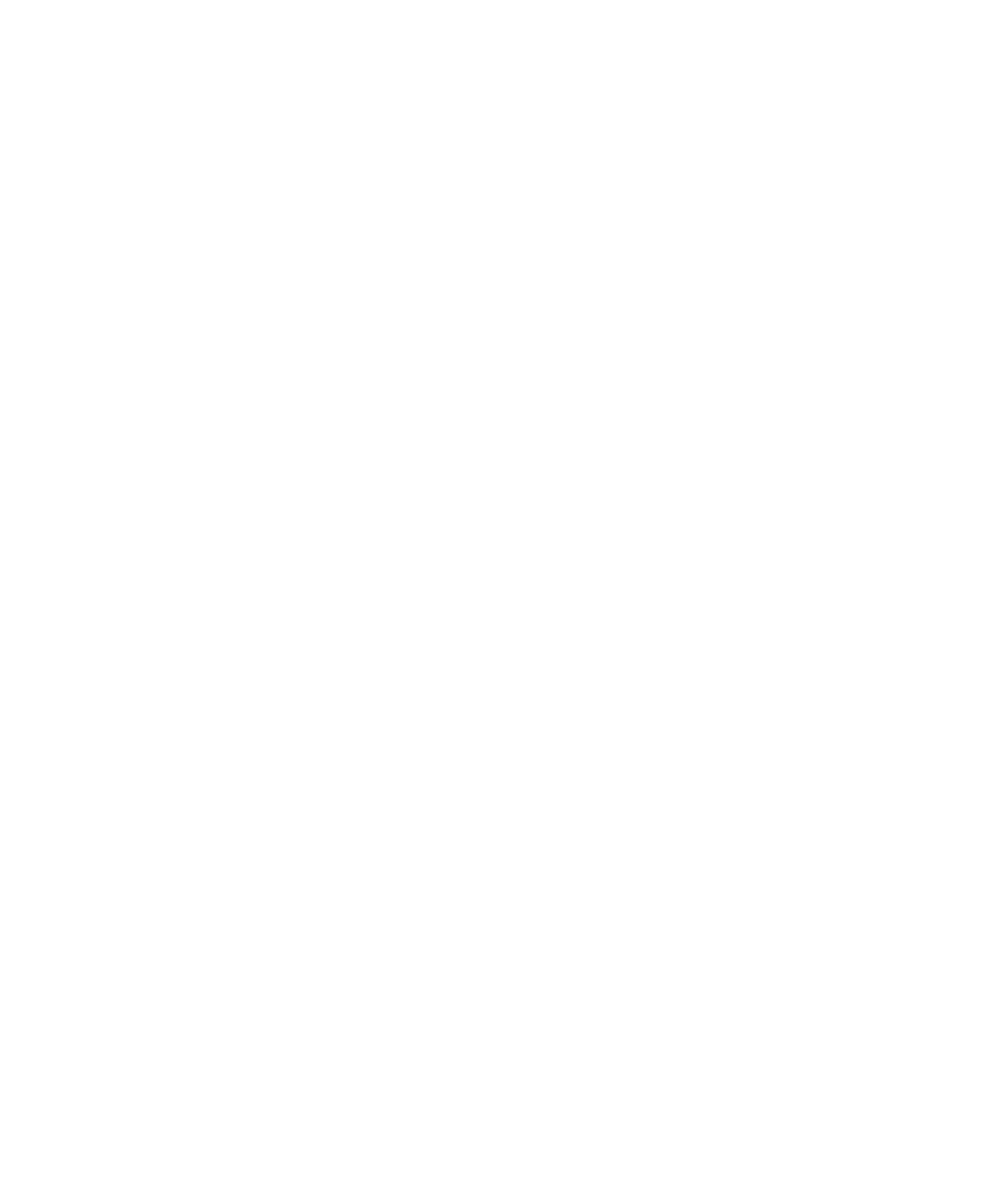
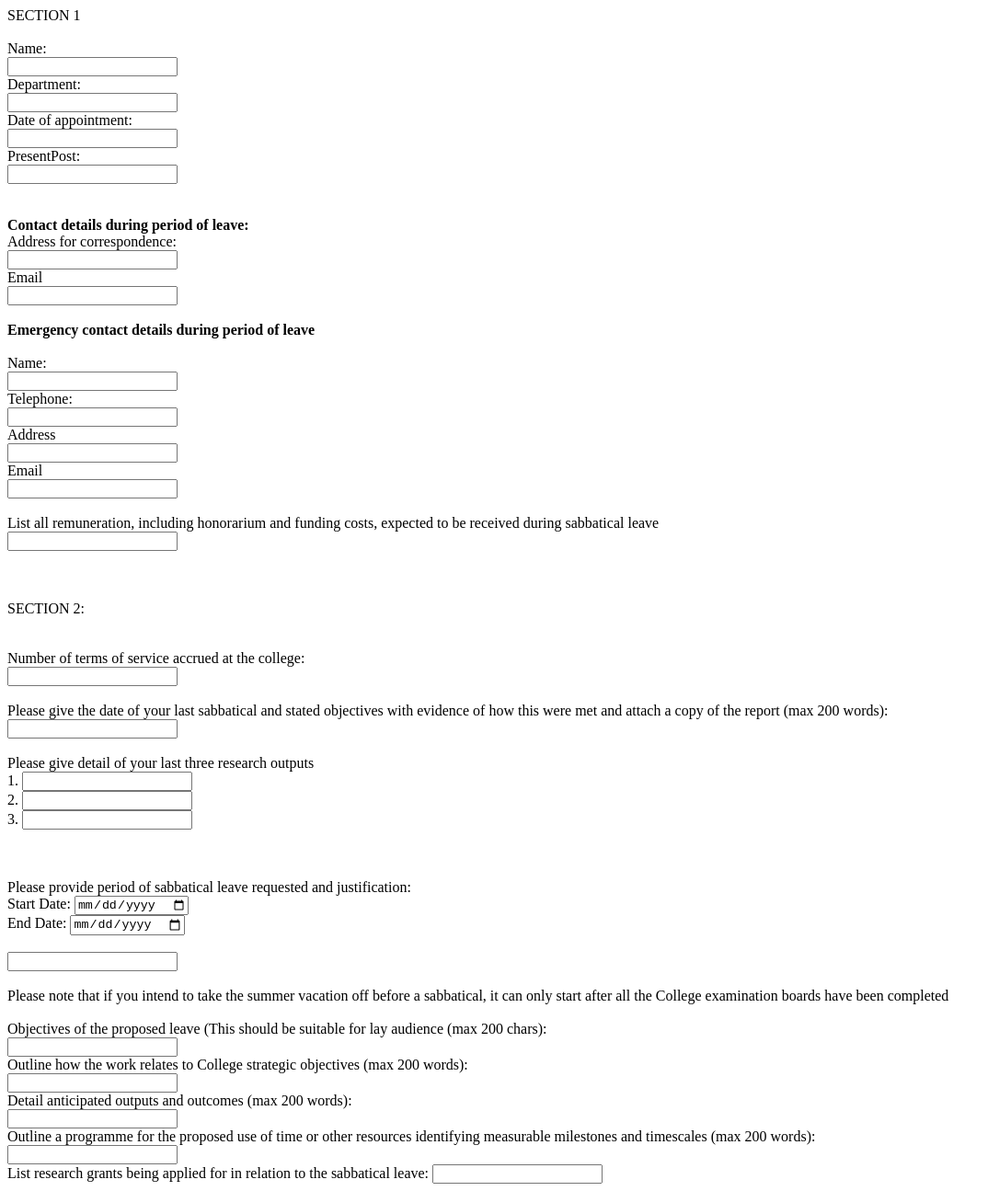
Before and after one commit to dtlight/Sabb.Review, a plain HTML site: page src/main/resources/static/editapplicationstatic.html in a window 1280 px wide. Shown: the whole page at 92% size, without its empty margins (0-1086 px from the left). Before the commit the page ends 800 px from the top, so only its background shows below. Drawn offline with Linux system fonts and the light colour scheme.

Commit message:
Add basic edit application form

```diff
--- a/src/main/resources/static/editapplicationstatic.html
+++ b/src/main/resources/static/editapplicationstatic.html
@@ -5,5 +5,132 @@
     <title>RHUL SLS</title>
 </head>
 <body>
+
+<form name="editApplication">
+
+    <div name="section1">
+        <p4>SECTION 1</p4>
+        <br>
+        <br>
+        Name:<br>
+        <input type="text" name="name">
+        <br>
+
+        Department:<br>
+        <input type="text" name="department">
+        <br>
+
+        Date of appointment:<br>
+        <input type="text" name="appointmentDate">
+        <br>
+
+        PresentPost:<br>
+        <input type="text" name="presentPost">
+        <br>
+        <br>
+        <br>
+        <b>Contact details during period of leave:</b>
+        <br>
+        Address for correspondence:<br>
+        <input type="textarea" name="address">
+        <br>
+
+        Email<br>
+        <input type="text" name="email">
+
+
+        <br>
+        <br>
+
+
+        <b>Emergency contact details during period of leave </b>
+        <br>
+        <br>
+        Name:<br>
+        <input type="text" name="emergencyContactName">
+        <br>
+        Telephone:<br>
+        <input type="text" name="emergencyTelephoneNo">
+        <br>
+        Address<br>
+        <input type="textarea" name="emergencyAddress">
+        <br>
+        Email<br>
+        <input type="text" name="emergencyEmail">
+
+        <br>
+        <br>
+
+        List all remuneration, including honorarium and funding costs, expected to be received during sabbatical leave
+        <br>
+        <input type="textarea" name="remuneration">
+        <br>
+        <br>
+
+    </div>
+
+    <br>
+    <br>
+
+
+    <div name="section2">
+
+        SECTION 2:
+        <br>
+        <br>
+        <br>
+        Number of terms of service accrued at the college: <br>
+        <input type="text" name="termsCount">
+        <br>
+        <br>
+
+        Please give the date of your last sabbatical and stated objectives with evidence of how this were met
+        and attach a copy of the report (max 200 words): <br>
+        <input type="text" name="lastSabbaticalDate">
+        <br>
+        <br>
+
+        Please give detail of your last three research outputs <br>
+        1. <input type="text" name="researchOutput1"> <br>
+        2. <input type="text" name="researchOutput2"> <br>
+        3. <input type="text" name="researchOutput3"> <br>
+        <br>
+        <br>
+
+        <br>
+        Please provide period of sabbatical leave requested and justification: <br>
+        Start Date: <input type="date" name="leaveStartDate"> <br>
+        End Date: <input type="date" name="leaveEndDate"><br>
+        <br>
+        <input type="text" name="leaveJustification">
+        <br>
+        <br>
+        Please note that if you intend to take the summer vacation off before a sabbatical, it
+        can only start after all the College examination boards have been completed
+        <br>
+        <br>
+
+
+        Objectives of the proposed leave (This should be suitable for lay audience (max 200 chars): <br>
+        <input type="text" name="leaveObjectives">
+        <br>
+
+        Outline how the work relates to College strategic objectives (max 200 words): <br>
+        <input type="text" name="collegeStrategicAlign">
+        <br>
+
+        Detail anticipated outputs and outcomes (max 200 words): <br>
+        <input type="text" name="anticipatedOutputs">
+        <br>
+
+        Outline a programme for the proposed use of time or other resources identifying measurable milestones and timescales (max 200 words): <br>
+        <input type="text" name="programmeOutline">
+        <br>
+
+        List research grants being applied for in relation to the sabbatical leave:
+        <input type="text" name="appliedGrants">
+        <br>
+    </div>
+</form>
 </body>
 </html>
```
Lines whose indentation alone changed are shown as unchanged.
